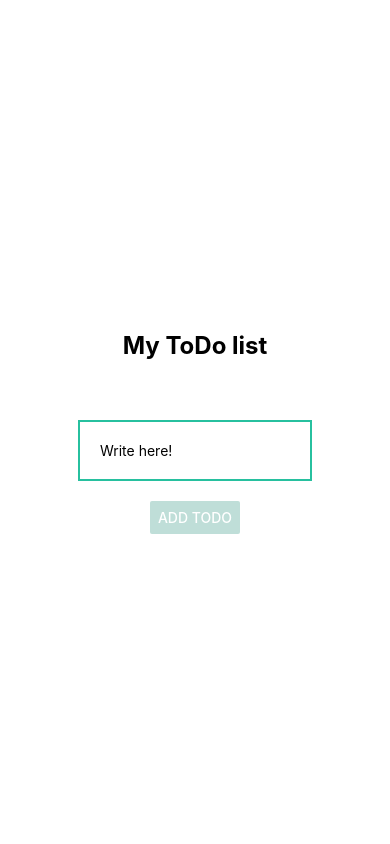
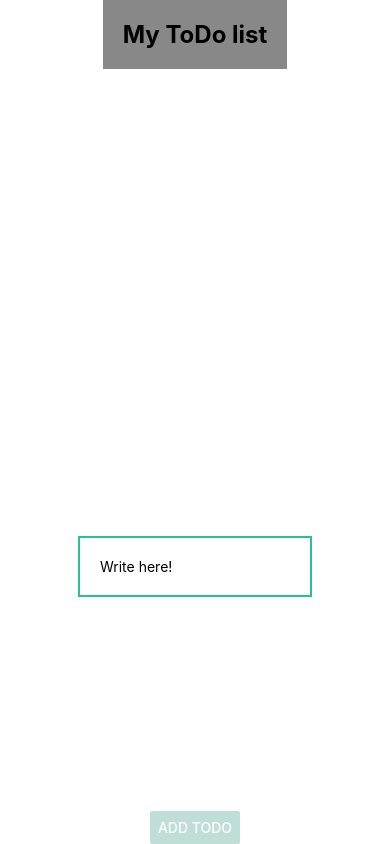
Before and after one commit to AbbeBlubb/react-native-todo, a React Native app: screen / in a window 390 px wide. Built offline with nearby package versions, Linux system fonts and the light colour scheme.

Commit message:
Root container arranges content

```diff
--- a/App.tsx
+++ b/App.tsx
@@ -41,20 +41,14 @@ const styles = StyleSheet.create({
         flex: 1,
         backgroundColor: "#fff",
         alignItems: "center",
-        justifyContent: "center",
+        justifyContent: "space-between",
     },
 
     header: {
         fontSize: 24,
         fontWeight: "bold",
         padding: 20,
+        backgroundColor: "#888", // Temporary background to see the area
     },
 
-    input: {
-        marginTop: 40,
-        padding: 20,
-        width: "60%",
-        borderColor: "#27c09f",
-        borderWidth: 2,
-    },
 });
--- a/components/PrimaryButton.tsx
+++ b/components/PrimaryButton.tsx
@@ -33,6 +33,6 @@ export const PrimaryButton = ({
 
 const styles = StyleSheet.create({
   primaryButton: {
-    marginTop: 20,
+    //marginTop: 20,
   },
 });
--- a/components/TodoListDisplayer.tsx
+++ b/components/TodoListDisplayer.tsx
@@ -33,12 +33,12 @@ export const TodoListDisplayer = ({
 
 const styles = StyleSheet.create({
   todoListDisplayer: {
-    width: "80%",
+    width: "100%",
   },
   todoListDisplayerRow: {
+    backgroundColor: "#555", // Temporary background to see the areas
     width: "100%",
     paddingVertical: 10,
-    paddingHorizontal: 10,
     flexDirection: "row",
     justifyContent: "space-between",
     alignItems: "center",
```
